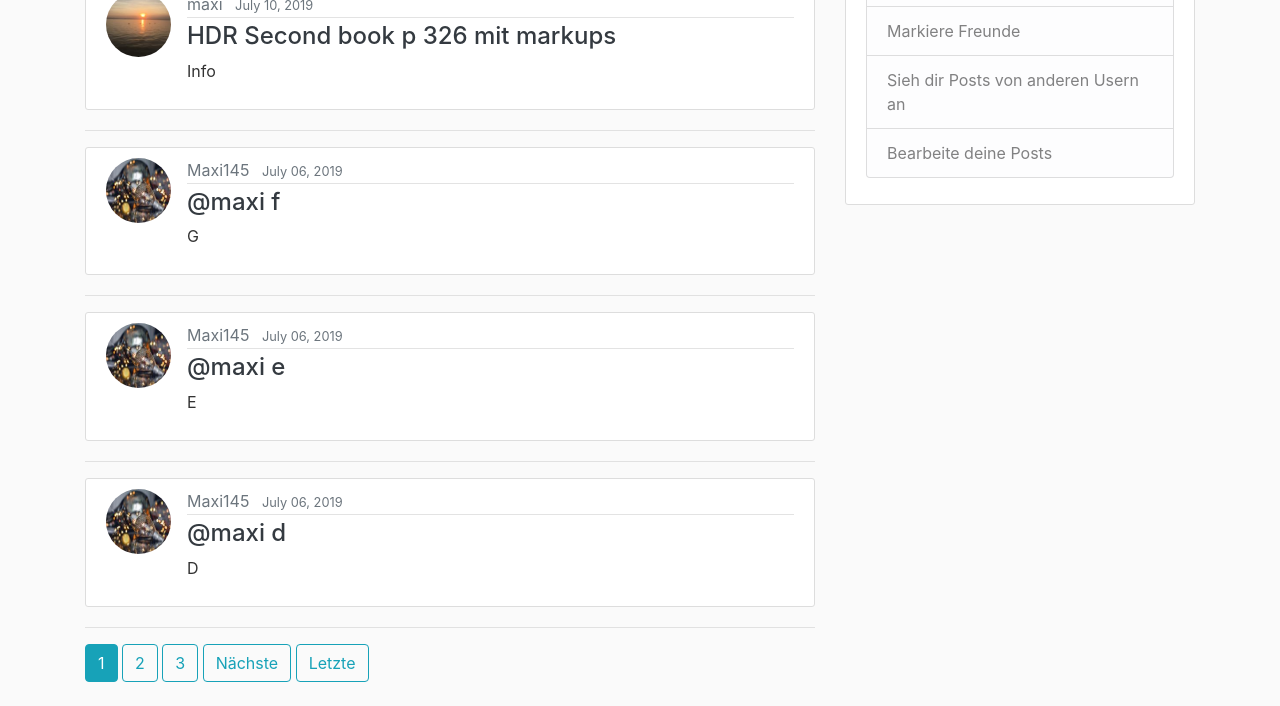
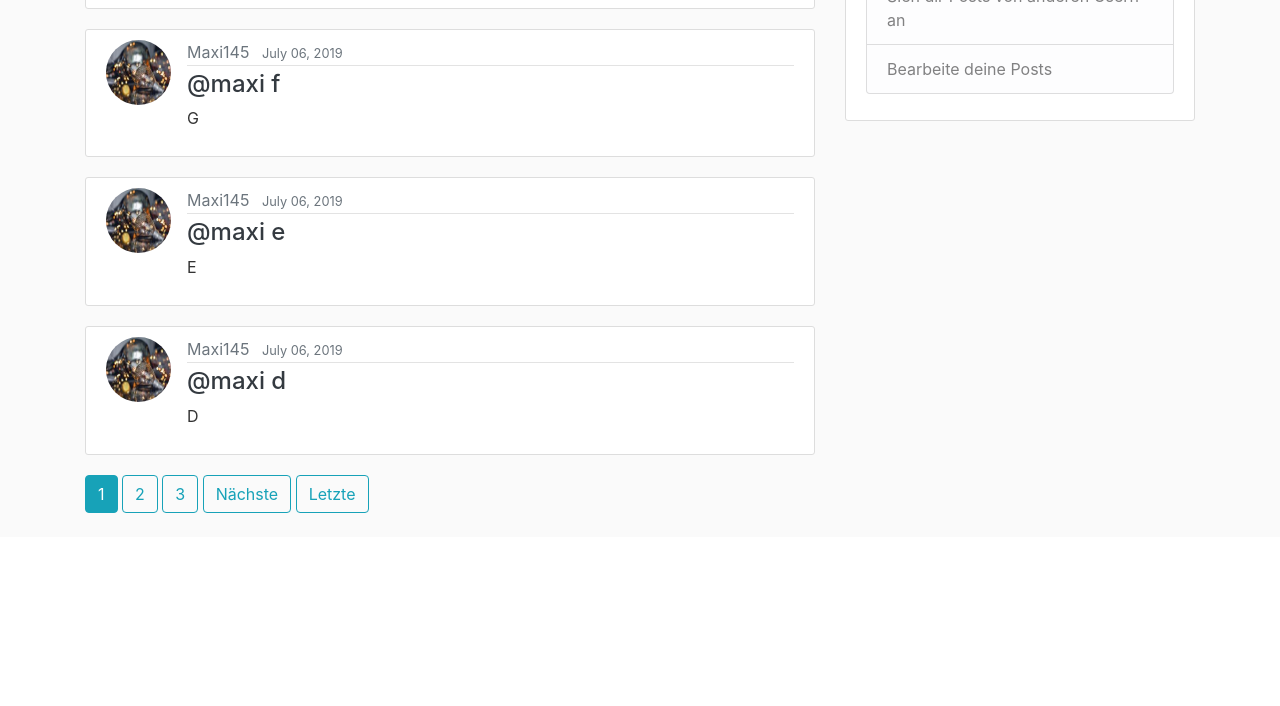
Before and after one commit to nevergofullretard/easylearn, a Django app: page /community/ in a window 1280 px wide. Shown: the part 373-1079 px from the top of the page. After the commit the page ends 886 px from the top, so only its background shows below. Run offline with Django 3.2, Linux system fonts and the light colour scheme; a user stored in the database is signed in; data comes from the database, SQL or seed files in the repository; both versions use the stored data as it was after the commit; some libraries are stand-ins or nearby versions.

Commit message:
online changes

```diff
--- a/mysite/blog/templates/blog/base.html
+++ b/mysite/blog/templates/blog/base.html
@@ -4,7 +4,7 @@
 {% include "about/js.html" %}
 
 <style>
-    body {
+  body {
   background: #fafafa;
   color: #333333;
   margin-top: 5rem;
@@ -100,7 +100,7 @@ a.article-title:hover {
 
     <!-- Bootstrap CSS -->
     <!--<link rel="stylesheet" href="https://maxcdn.bootstrapcdn.com/bootstrap/4.0.0/css/bootstrap.min.css" integrity="sha384-Gn5384xqQ1aoWXA+058RXPxPg6fy4IWvTNh0E263XmFcJlSAwiGgFAW/dAiS6JXm" crossorigin="anonymous">-->
-    {
+
 
 
      <!--<link rel="stylesheet" href="https://maxcdn.bootstrapcdn.com/bootstrap/4.0.0/css/bootstrap.min.css" integrity="sha384-Gn5384xqQ1aoWXA+058RXPxPg6fy4IWvTNh0E263XmFcJlSAwiGgFAW/dAiS6JXm" crossorigin="anonymous">-->
@@ -152,7 +152,7 @@ a.article-title:hover {
         </div>
       </nav>
     </header>
-    <main role="main" class="container" style="padding-top: 60px; " >
+    <main role="main" class="container"  >
       <div class="row">
         <div class="col-md-8">
 
--- a/mysite/blog/templates/blog/home.html
+++ b/mysite/blog/templates/blog/home.html
@@ -23,7 +23,7 @@
               {%endif%}
           </div>
         </article>
-    <hr>
+
 
     {% endfor %}
     {% if is_paginated %}
--- a/mysite/blog/templates/blog/post_detail.html
+++ b/mysite/blog/templates/blog/post_detail.html
@@ -75,7 +75,7 @@ var availableColleges = [
     </div>
     <!--<h2>Amadeus testa <p class="bg-success text-white"><a href="{% url "user-posts" username="maxistraif"%}">@maxistraif</a></p>maxistraif </h2>-->
   </article>
-  <hr>
+
 
 {%if content_form%}
 <center class="text-muted">Du wurdest markiert!</center>
--- a/mysite/blog/templates/blog/user_posts.html
+++ b/mysite/blog/templates/blog/user_posts.html
@@ -26,7 +26,7 @@
               {%endif%}
           </div>
         </article>
-        <hr>
+
     {% endfor %}
     {% if is_paginated %}
 
```
Also changed, not shown: mysite/db.sqlite3.
